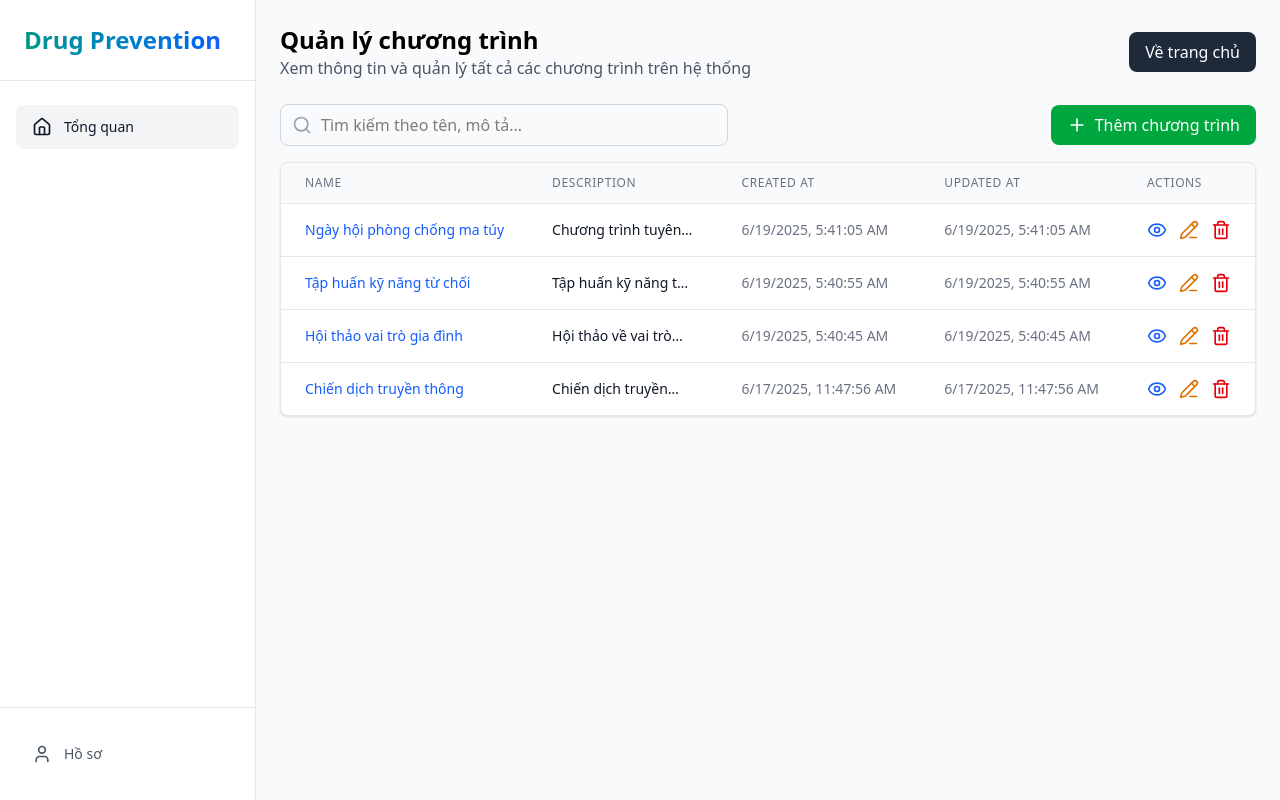
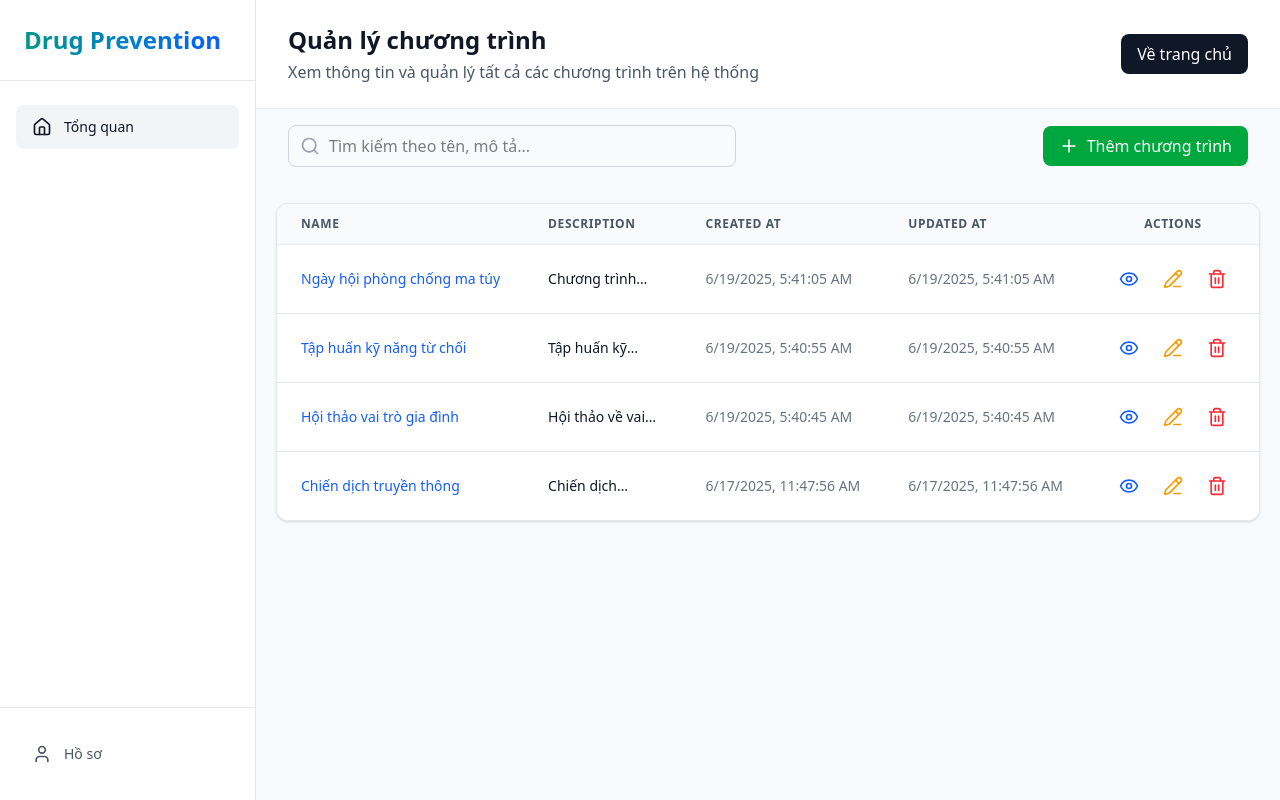
Before and after one commit to nghiatran149/SWP-FE, a React app: page /campaignmanagement in a window 1280 px wide. Built offline with nearby package versions, Linux system fonts and the light colour scheme; the HTML template or start-up script is replaced by a standard one.

Commit message:
Update UI: Survey Management, Blog Management, Campaign Management

```diff
--- a/src/pages/CampaignManagement.jsx
+++ b/src/pages/CampaignManagement.jsx
@@ -1,4 +1,5 @@
 import React, { useState } from 'react';
+import { Link } from 'react-router-dom';
 import { Plus, Search, Eye, PencilLine, Trash2, X } from 'lucide-react';
 
 const CampaignManagement = () => {
@@ -156,18 +157,21 @@ const CampaignManagement = () => {
   };
 
   return (
-    <div className="p-6">
-      <div className="flex justify-between items-center mb-4">
+    <>
+      <div className="bg-white border-b border-gray-200 px-8 py-6">
+        <div className="flex justify-between items-center">
           <div>
-          <h1 className="text-2xl font-bold">Quản lý chương trình</h1>
-          <p className="text-gray-600">Xem thông tin và quản lý tất cả các chương trình trên hệ thống</p>
+            <h1 className="text-2xl font-bold text-gray-900">Quản lý chương trình</h1>
+            <p className="text-gray-600 mt-1">Xem thông tin và quản lý tất cả các chương trình trên hệ thống</p>
           </div>
-        <a href="/home" className="bg-gray-800 text-white px-4 py-2 rounded-lg hover:bg-gray-700 transition-colors">
+          <Link to="/home" className="bg-gray-900 text-white px-4 py-2 rounded-lg hover:bg-gray-800 transition-colors">
             Về trang chủ
-        </a>
+          </Link>
+        </div>
       </div>
 
-      <div className="flex justify-between items-center mt-6 mb-4">
+      <div className="px-8 py-4">
+        <div className="flex justify-between items-center">
           <div className="relative w-full max-w-md">
             <Search className="absolute left-3 top-1/2 transform -translate-y-1/2 text-gray-400" size={20} />
             <input
@@ -186,24 +190,26 @@ const CampaignManagement = () => {
             Thêm chương trình
           </button>
         </div>
+      </div>
 
-      <div className="bg-white rounded-lg shadow overflow-hidden border border-gray-200">
+      <div className="p-5">
+        <div className="bg-white rounded-xl shadow border border-gray-200 overflow-x-auto">
           <table className="min-w-full divide-y divide-gray-200">
             <thead>
               <tr className="bg-gray-50">
-              <th className="px-6 py-3 text-left text-xs font-medium text-gray-500 uppercase tracking-wider">
+                <th className="px-6 py-3 text-left text-xs font-semibold text-gray-600 uppercase tracking-wider">
                   NAME
                 </th>
-              <th className="px-6 py-3 text-left text-xs font-medium text-gray-500 uppercase tracking-wider">
+                <th className="px-6 py-3 text-left text-xs font-semibold text-gray-600 uppercase tracking-wider">
                   DESCRIPTION
                 </th>
-              <th className="px-6 py-3 text-left text-xs font-medium text-gray-500 uppercase tracking-wider">
+                <th className="px-6 py-3 text-left text-xs font-semibold text-gray-600 uppercase tracking-wider">
                   CREATED AT
                 </th>
-              <th className="px-6 py-3 text-left text-xs font-medium text-gray-500 uppercase tracking-wider">
+                <th className="px-6 py-3 text-left text-xs font-semibold text-gray-600 uppercase tracking-wider">
                   UPDATED AT
                 </th>
-              <th className="px-6 py-3 text-left text-xs font-medium text-gray-500 uppercase tracking-wider">
+                <th className="px-6 py-3 text-center text-xs font-semibold text-gray-600 uppercase tracking-wider">
                   ACTIONS
                 </th>
               </tr>
@@ -212,37 +218,31 @@ const CampaignManagement = () => {
               {filteredCampaigns.length > 0 ? (
                 filteredCampaigns.map((campaign) => (
                   <tr key={campaign.id} className="hover:bg-gray-50">
-                  <td className="px-6 py-4 whitespace-nowrap">
-                    <div className="text-sm font-medium text-blue-600">{campaign.name}</div>
+                    <td className="px-6 py-4 whitespace-nowrap text-sm font-medium text-blue-600">{campaign.name}</td>
+                    <td className="px-6 py-4 text-sm text-gray-900">
+                      <div className="line-clamp-1" title={campaign.description}>{campaign.description}</div>
                     </td>
-                  <td className="px-6 py-4">
-                    <div className="text-sm text-gray-900 line-clamp-1">{campaign.description}</div>
-                  </td>
-                  <td className="px-6 py-4 whitespace-nowrap">
-                    <div className="text-sm text-gray-500">{campaign.createdAt}</div>
-                  </td>
-                  <td className="px-6 py-4 whitespace-nowrap">
-                    <div className="text-sm text-gray-500">{campaign.updatedAt}</div>
-                  </td>
-                  <td className="px-6 py-4 whitespace-nowrap">
-                    <div className="flex space-x-3">
+                    <td className="px-6 py-4 whitespace-nowrap text-sm text-gray-500">{campaign.createdAt}</td>
+                    <td className="px-6 py-4 whitespace-nowrap text-sm text-gray-500">{campaign.updatedAt}</td>
+                    <td className="px-6 py-4 whitespace-nowrap text-center">
+                      <div className="flex items-center justify-center gap-2">
                         <button
                           onClick={() => handleViewCampaign(campaign)}
-                        className="text-blue-600 hover:text-blue-900"
+                          className="p-2 rounded hover:bg-blue-50 text-blue-600"
                           title="Xem chi tiết"
                         >
                           <Eye size={20} />
                         </button>
                         <button
                           onClick={() => handleEditCampaign(campaign)}
-                        className="text-amber-600 hover:text-amber-900"
+                          className="p-2 rounded hover:bg-amber-50 text-amber-500"
                           title="Chỉnh sửa"
                         >
                           <PencilLine size={20} />
                         </button>
                         <button
                           onClick={() => handleDeleteClick(campaign)}
-                        className="text-red-600 hover:text-red-900"
+                          className="p-2 rounded hover:bg-red-50 text-red-500"
                           title="Xóa"
                         >
                           <Trash2 size={20} />
@@ -261,10 +261,11 @@ const CampaignManagement = () => {
             </tbody>
           </table>
         </div>
+      </div>
 
       {/* Modal thêm mới */}
       {showAddModal && (
-        <div className="fixed inset-0 bg-black bg-opacity-50 flex items-center justify-center z-50">
+        <div className="fixed inset-0 bg-gradient-to-br from-black/60 to-gray-900/60 backdrop-blur-sm flex items-center justify-center z-50">
           <div className="bg-white rounded-lg shadow-lg w-full max-w-md p-6">
             <div className="flex justify-between items-center mb-4">
               <h3 className="text-xl font-bold">Thêm chương trình mới</h3>
@@ -327,7 +328,7 @@ const CampaignManagement = () => {
 
       {/* Modal xem chi tiết */}
       {showViewModal && selectedCampaign && (
-        <div className="fixed inset-0 bg-black bg-opacity-50 flex items-center justify-center z-50">
+        <div className="fixed inset-0 bg-gradient-to-br from-black/60 to-gray-900/60 backdrop-blur-sm flex items-center justify-center z-50">
           <div className="bg-white rounded-lg shadow-lg w-full max-w-md p-6">
             <div className="flex justify-between items-center mb-4">
               <h3 className="text-xl font-bold">Chi tiết chương trình</h3>
@@ -377,7 +378,7 @@ const CampaignManagement = () => {
 
       {/* Modal chỉnh sửa */}
       {showEditModal && selectedCampaign && (
-        <div className="fixed inset-0 bg-black bg-opacity-50 flex items-center justify-center z-50">
+        <div className="fixed inset-0 bg-gradient-to-br from-black/60 to-gray-900/60 backdrop-blur-sm flex items-center justify-center z-50">
           <div className="bg-white rounded-lg shadow-lg w-full max-w-md p-6">
             <div className="flex justify-between items-center mb-4">
               <h3 className="text-xl font-bold">Chỉnh sửa chương trình</h3>
@@ -440,7 +441,7 @@ const CampaignManagement = () => {
 
       {/* Modal xác nhận xóa */}
       {showDeleteModal && selectedCampaign && (
-        <div className="fixed inset-0 bg-black bg-opacity-50 flex items-center justify-center z-50">
+        <div className="fixed inset-0 bg-gradient-to-br from-black/60 to-gray-900/60 backdrop-blur-sm flex items-center justify-center z-50">
           <div className="bg-white rounded-lg shadow-lg w-full max-w-md p-6">
             <div className="flex justify-between items-center mb-4">
               <h3 className="text-xl font-bold text-red-600">Xác nhận xóa</h3>
@@ -474,7 +475,7 @@ const CampaignManagement = () => {
           </div>
         </div>
       )}
-    </div>
+    </>
   );
 };
 
--- a/src/pages/SurveyManagement.jsx
+++ b/src/pages/SurveyManagement.jsx
@@ -320,10 +320,10 @@ const SurveyManagement = () => {
                 {filteredSurveys.map((survey) => (
                   <tr key={survey.surveyId} className="hover:bg-gray-50 transition-colors">
                     {/* <td className="px-6 py-4 whitespace-nowrap text-sm text-gray-900">{survey.surveyId}</td> */}
-                    <td className="px-6 py-4 whitespace-nowrap text-sm text-gray-900">{survey.name}</td>
+                    <td className="px-6 py-4 whitespace-nowrap text-sm font-medium text-blue-600">{survey.name}</td>
                     <td className="px-6 py-4 text-sm text-gray-900 max-w-md truncate">{survey.description}</td>
-                    <td className="px-6 py-4 whitespace-nowrap text-sm text-gray-900">{survey.createdAt ? new Date(survey.createdAt).toLocaleString() : '-'}</td>
-                    <td className="px-6 py-4 whitespace-nowrap text-sm text-gray-900">{survey.updatedAt ? new Date(survey.updatedAt).toLocaleString() : '-'}</td>
+                    <td className="px-6 py-4 whitespace-nowrap text-sm text-gray-500">{survey.createdAt ? new Date(survey.createdAt).toLocaleString() : '-'}</td>
+                    <td className="px-6 py-4 whitespace-nowrap text-sm text-gray-500">{survey.updatedAt ? new Date(survey.updatedAt).toLocaleString() : '-'}</td>
                     <td className="px-6 py-4 whitespace-nowrap text-center">
                       <div className="flex items-center justify-center gap-2">
                         <button
```
Also changed, not shown: src/pages/BlogManagement.jsx (+35 -34 lines). Lines whose indentation alone changed are shown as unchanged.
